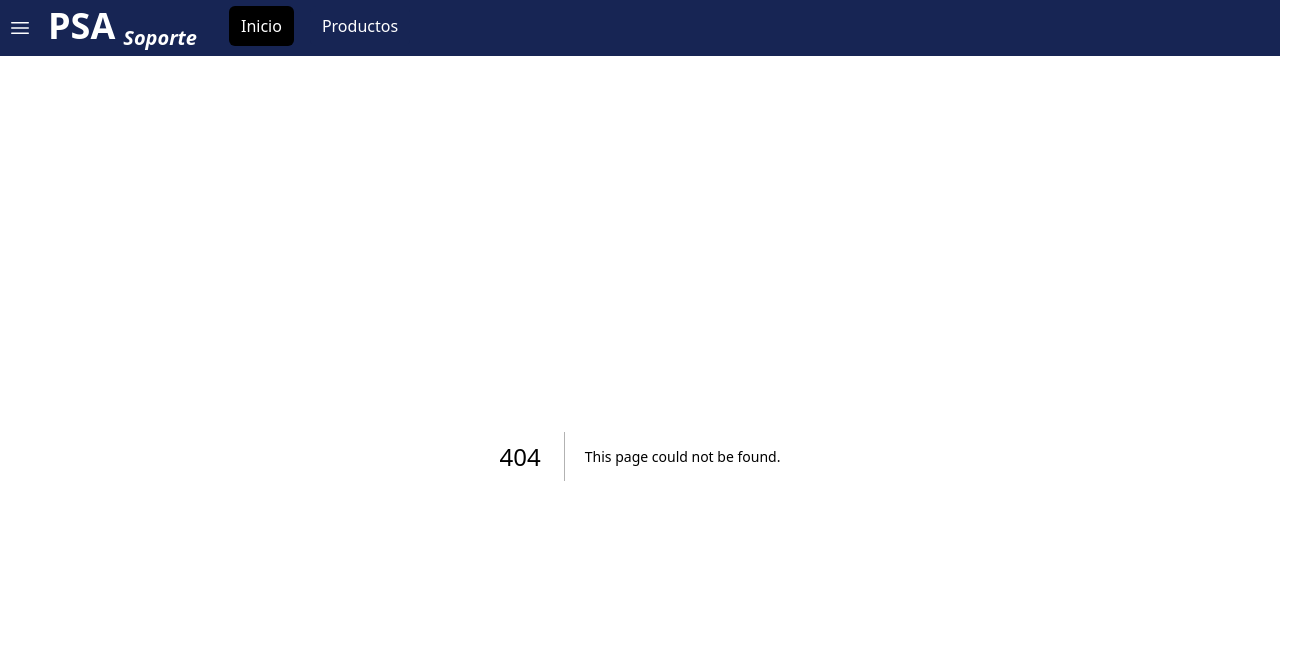
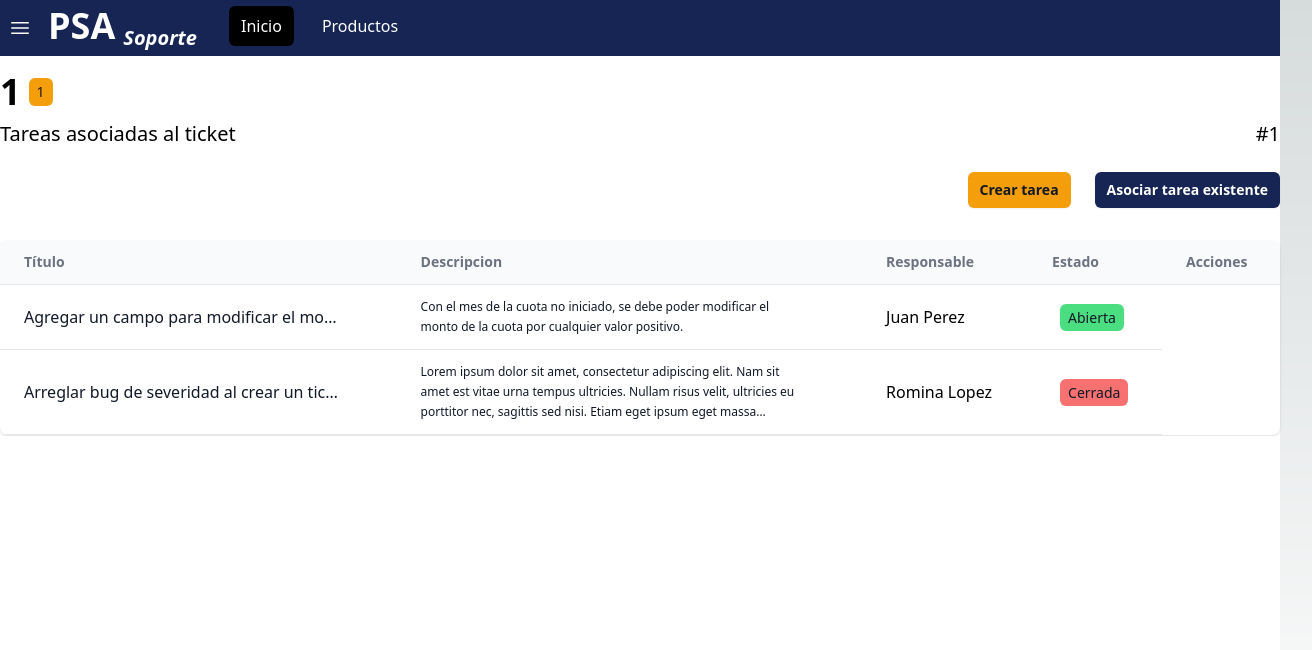
Before and after one commit to MatiasPriano/Sistema-De-Gestion-Front, a Next.js app: page /products/1/1/1/tasks in a window 1280 px wide. Before the commit this address had no page. Shown: the top 650 px of the page, 1312 px wide, since content can reach past the window. Built offline with nearby package versions, Linux system fonts and the light colour scheme.

Commit message:
Se agrega la lista de tareas asociadas a un ticket

```diff
--- /dev/null
+++ b/components/taskGridRow.tsx
@@ -0,0 +1,33 @@
+interface TaskGridRowProps {
+    title: string;
+    description: string;
+    responsable: string;
+    state: string;
+}
+
+export default function TaskGridRow({ task }: {task: TaskGridRowProps}) {
+    return (
+        <tr key={`${task.title}`} className="h-16">
+            <td className="px-6 py-3 border-b border-gray-200 h-full">
+                <div className="flex items-center text-gray-900 overflow-hidden max-w-xs">
+                    <div className="truncate">{task.title}</div>
+                </div>
+            </td>
+
+            <td className="px-6 py-3 border-b border-gray-200 h-full">
+                <div className="text-xs leading-5 text-gray-900 line-clamp-3 max-w-sm">
+                    {task.description}
+                </div>
+            </td>
+
+            <td className="px-6 py-3 border-b border-gray-200 h-full">
+                <div className="flex items-center">{task.responsable}</div>
+            </td>
+            <td className="px-6 py-3 border-b border-gray-200 h-full">
+                <span className={`${task.state === "Abierta" ? "bg-green-400" : "bg-red-400"} text-sm text-gray-900 rounded-md px-2 py-1 ml-2`}>
+                    {task.state}
+                </span>
+            </td>
+        </tr>
+    )
+}
--- a/components/ticketForm.tsx
+++ b/components/ticketForm.tsx
@@ -132,6 +132,10 @@ export default function TicketForm({ productId, versionId, ticketId = "", title
         router.push(`/products/${productId}/${versionId}/`)
     }
 
+    const handleTasksButton = () => {
+        router.push(`/products/${productId}/${versionId}/${ticketId}/tasks`)
+    }
+
     const handleEditButton = () => {
         router.push(`/products/${productId}/${versionId}/${ticketId}/edit`)
     }
@@ -235,7 +239,14 @@ export default function TicketForm({ productId, versionId, ticketId = "", title
             </div>
 
             {mode === TicketMode.View &&
-            <div className="mt-6 flex items-center justify-end gap-x-6">
+            <div className="mt-6 flex items-center justify-between gap-x-6">
+                <button
+                type="button"
+                onClick={handleTasksButton}
+                className="rounded-md bg-amber-500 px-3 py-2 text-sm font-semibold text-gray-900 shadow-sm focus:outline-none focus:ring-2 focus:ring-offset-2 focus:ring-blue-600 transition-colors duration-300 ease-in-out hover:bg-amber-200"
+                >
+                    Tareas
+                </button>
                 <button
                 type="button"
                 onClick={handleEditButton}
--- a/components/versionHeader.tsx
+++ b/components/versionHeader.tsx
@@ -1,4 +1,5 @@
 import React from 'react';
+import { useRouter } from 'next/router';
 
 interface VersionHeaderProps {
     productId: string;
@@ -8,17 +9,31 @@ interface VersionHeaderProps {
 }
 
 export default function VersionHeader ({ productId, versionId, ticketId, title }: VersionHeaderProps) {
+    const router = useRouter()
+    const handleTicketIdLabel = () => {
+        router.push(`/products/${productId}/${versionId}/${ticketId}`)
+    }
+    const handleVersionLabel = () => {
+        router.push(`/products/${productId}/${versionId}/`)
+    }
+
     return (
         <div>
             <div className="flex items-center">
                 <h1 className="text-4xl font-bold decoration-gray-400">{productId}</h1>
-                <a href={`/products/${productId}/${versionId}/`}>
-                    <span className="bg-amber-500 text-sm text-gray-900 rounded-md px-2 py-1 ml-2 transition-colors duration-300 ease-in-out hover:bg-amber-400">{versionId}</span>
-                </a>
+                <span   className="bg-amber-500 text-sm text-gray-900 rounded-md px-2 py-1 ml-2 transition-colors duration-300 ease-in-out hover:bg-amber-400 cursor-pointer"
+                        onClick={handleVersionLabel}
+                >
+                    {versionId}
+                </span>
             </div>
             <div className="flex justify-between mt-2 mb-2">
                 {title && <h2 className="text-xl decoration-gray-700">{title}</h2>}
-                {ticketId && <h2 className="text-xl decoration-gray-400">#{ticketId}</h2>}
+                {ticketId && <h2    className="text-xl decoration-gray-400 hover:underline cursor-pointer"
+                                    onClick={handleTicketIdLabel}
+                >
+                    #{ticketId}
+                </h2>}
             </div>
         </div>
 
--- a/pages/products/[product]/[version].tsx
+++ b/pages/products/[product]/[version].tsx
@@ -1,6 +1,7 @@
 import {useEffect, useState} from "react";
 import { useRouter } from 'next/router';
 import TicketGridRow from "@/components/ticketGridRow";
+import VersionHeader from "@/components/versionHeader";
 
 function HeaderItem({ title }: { title: string }) {
     return <th className="px-6 py-3 text-sm text-left text-gray-500 border-b border-gray-200 bg-gray-50">{title}</th>
@@ -29,10 +30,11 @@ export default function Tickets() {
         <>
             {/* ACA EMPIEZA LA GRILLA */}
             <div className="container max-w-7xl mx-auto mt-8">
-                <div className="mb-4">
-                    <h1 className="text-3xl font-bold decoration-gray-400">Tickets</h1>
-                    <h2 className="text-xl decoration-gray-700">Producto: {version}</h2>
-                </div>
+                <VersionHeader  productId={product as string}
+                                versionId={version as string}
+                                ticketId=""
+                                title="Ticket"
+                />
                 <div className="flex flex-col">
                     <div className="overflow-x-auto sm:-mx-6 sm:px-6 lg:-mx-8 lg:px-8">
                         <div className="inline-block min-w-full overflow-hidden align-middle border-b border-gray-200 shadow sm:rounded-lg">
@@ -63,7 +65,7 @@ export default function Tickets() {
                 <div className="">
                         <button type="button"
                                 onClick={handleNewTicketButton}
-                                className="bg-amber-500 p-2 rounded-md font-semibold text-black hover:bg-amber-200"> Crear ticket </button>
+                                className="bg-amber-500 p-2 rounded-md font-semibold text-gray-900 hover:bg-amber-200"> Crear ticket </button>
                 </div>
             </div>
         </>
--- /dev/null
+++ b/pages/products/[product]/[version]/[id]/tasks.tsx
@@ -0,0 +1,76 @@
+import { useRouter } from 'next/router';
+import VersionHeader from '@/components/versionHeader';
+import TaskGridRow from "@/components/taskGridRow";
+
+function HeaderItem({ title }: { title: string }) {
+    return <th className="px-6 py-3 text-sm text-left text-gray-500 border-b border-gray-200 bg-gray-50">{title}</th>
+}
+
+export default function ViewTasks() {
+    const router = useRouter();
+    const { product, version, id } = router.query;
+
+    const tasks = [
+        {
+            title: "Agregar un campo para modificar el monto de una cuota",
+            description: "Con el mes de la cuota no iniciado, se debe poder modificar el monto de la cuota por cualquier valor positivo.",
+            responsable: "Juan Perez",
+            state: "Abierta"
+        },
+        {
+            title: "Arreglar bug de severidad al crear un ticket",
+            description: "Lorem ipsum dolor sit amet, consectetur adipiscing elit. Nam sit amet est vitae urna tempus ultricies. Nullam risus velit, ultricies eu porttitor nec, sagittis sed nisi. Etiam eget ipsum eget massa euismod ultrices. Aliquam ullamcorper maximus ligula, eu finibus nisl porta sit amet. Ut laoreet nisl lacinia porta malesuada. Ut aliquam sapien eget mi sagittis vulputate. Morbi nec gravida ante, et sollicitudin sem. Proin ac augue pulvinar, tincidunt erat vel, dictum augue. Vestibulum ullamcorper lobortis risus, vitae laoreet velit molestie ut. Phasellus sagittis facilisis aliquet. Aenean sollicitudin at leo non lacinia. Morbi in tortor vulputate, suscipit nisl id, vestibulum lorem. Cras vitae tellus mattis, ornare tortor ut, lobortis nunc. Fusce ac lectus ipsum.",
+            responsable: "Romina Lopez",
+            state: "Cerrada"
+        }
+    ]
+
+    return (
+        <div className="container max-w-7xl mx-auto mt-8 sm:mt-4">
+            <VersionHeader  productId={product as string}
+                            versionId={version as string}
+                            ticketId={id as string}
+                            title="Tareas asociadas al ticket"
+            />
+            <div className="mt-6 flex items-center justify-end gap-x-6">
+                <button
+                type="button"
+                className="rounded-md bg-amber-500 px-3 py-2 text-sm font-semibold text-gray-900 shadow-sm focus:outline-none focus:ring-2 focus:ring-offset-2 focus:ring-blue-600 transition-colors duration-300 ease-in-out hover:bg-amber-200"
+                >
+                    Crear tarea
+                </button>
+                <button
+                type="submit"
+                className="rounded-md bg-blue-950 px-3 py-2 text-sm font-semibold text-white shadow-sm focus:outline-none focus:ring-2 focus:ring-offset-2 focus:ring-blue-600 transition-colors duration-300 ease-in-out hover:bg-blue-800"
+                >
+                    Asociar tarea existente
+                </button>
+            </div>
+            <div className="container max-w-7xl mx-auto mt-8">
+                <div className="flex flex-col">
+                    <div className="overflow-x-auto sm:-mx-6 sm:px-6 lg:-mx-8 lg:px-8">
+                        <div className="inline-block min-w-full overflow-hidden align-middle border-b border-gray-200 shadow sm:rounded-lg">
+                            <table className="min-w-full">
+                                <thead>
+                                <tr>
+                                    <HeaderItem title="Título" />
+                                    <HeaderItem title="Descripcion" />
+                                    <HeaderItem title="Responsable" />
+                                    <HeaderItem title="Estado" />
+                                    <HeaderItem title="Acciones" />
+                                </tr>
+                                </thead>
+
+                                <tbody>
+                                {tasks.map((task) => (
+                                    <TaskGridRow key={task.title} task={task} />
+                                ))}
+                                </tbody>
+                            </table>
+                        </div>
+                    </div>
+                </div>
+            </div>
+        </div>
+    )
+}
```
